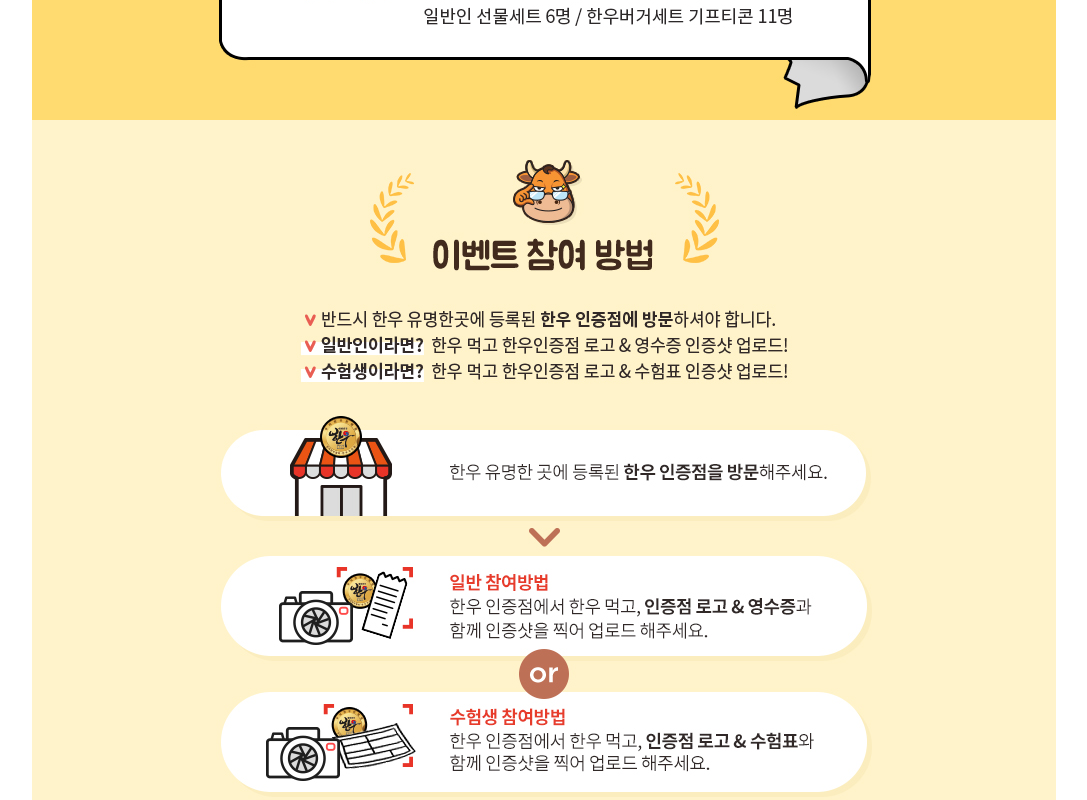
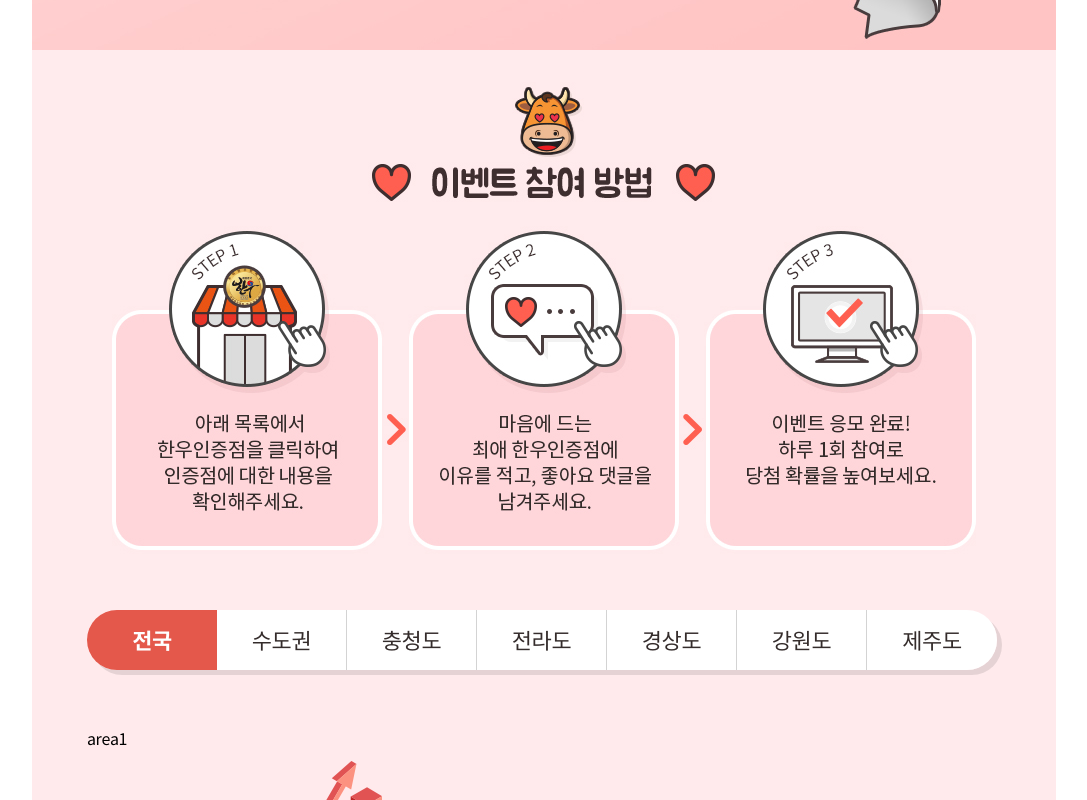
Before and after one commit to Envy-Kim/startnuxtapp-typescript, a Nuxt app: page /myTest in a window 1280 px wide. Shown: the part 920-1720 px from the top of the page, without its empty margins (96-1183 px from the left). Built offline with nearby package versions, Linux system fonts and the light colour scheme; a web font is replaced by a local one.

Commit message:
event2 area tab

```diff
--- a/components/eventSection.vue
+++ b/components/eventSection.vue
@@ -1,6 +1,6 @@
 <template>
 	<div class="ev-section" :class="secClass" >
-		<img v-if="src != 'none'" :src="src" alt="" />
+		<img v-if="src !== '' " :src="src" alt="" />
 		<slot></slot>
 	</div>
 </template>
@@ -84,6 +84,7 @@ export default class EventSection extends Vue {
 .flex-box {
 	display: flex;
 	align-items: center;
+	justify-content: center;
 }
 
 .input-area {
--- a/components/tab.vue
+++ b/components/tab.vue
@@ -1,10 +1,9 @@
 <template>
-	<div>
 	<div class='tabs'>
-			<ul class='tab' >
+		<ul class='tab' :class='evClass'>
 			<li v-for="item of items"
-					:class="{ 'on': active === item.name }"
-					@click="$emit('input', item.name)"
+				:class="{ 'on': active === item.tabKey }"
+				@click="$emit('input', item.tabKey)"
 			>
 				{{ item.title }}
 				<i class="point">{{ item.titlePoint }}</i>
@@ -12,33 +11,36 @@
 				<i class="point" v-if="item.subTitlePoint">{{ item.subTitlePoint }}</i>
 			</li>
 		</ul>
-		</div>
-
 		<slot />
 	</div>
 </template>
 
 <script lang='ts'>
 import Vue from 'vue';
-import { Prop } from 'vue-property-decorator'
-import Component from "vue-class-component";
+import { Component, Prop } from 'vue-property-decorator'
 
 @Component
 export default class Tab extends Vue {
 	@Prop({default: []}) items?: object
-	@Prop() active!: string
-
-	mounted() {
-		console.log(this.items)
-	}
+	@Prop({default: 0}) active!: number
+	@Prop({default: ''}) evClass?: string
 }
 </script>
 
 <style lang="scss" scoped>
 @import "@/assets/scss/mixin";
 
+.tabs {
 	ul {
 		display: flex;
+		li {
+			display: inline-flex;
+			justify-content: center;
+			align-items: center;
+			cursor: pointer;
+		}
+	}
+	.main-tab {
 		justify-content: center;
 		align-items: center;
 		width: 100%;
@@ -70,7 +72,35 @@ ul {
 					}
 				}
 			}
-
+		}
+	}
+	.area-tab {
+		width: 910px;
+		height: 60px;
+		border-radius: 30px;
+		box-shadow: 5px 5px 0 rgba(0,0,0,.1);
+		padding-bottom: 60px;
+		li {
+			width: calc( 100%/7 );
+			height: 60px;
+			font-size: 22px;
+			color: #342c2b;
+			background-color: $white;
+			border-right: 1px solid #d3d3d3;
+			&.on, &:hover {
+				color: $white;
+				font-weight: bold;
+				border: none;
+				background-color: #e4584b;
+			}
+			&:first-child {
+				border-radius: 30px 0 0 30px;
+			}
+			&:last-child {
+				border-radius: 0 30px 30px 0;
+				border: none;
+			}
+		}
 	}
 }
 </style>
--- a/components/tabItem.vue
+++ b/components/tabItem.vue
@@ -2,7 +2,7 @@
 	<div>
 		<div v-for="(item) of items">
 			<div v-for="(section, index) of item.contents">
-				<slot v-if="(item.name == active)"
+				<slot v-if="(item.tabKey === active)"
 					  :name="item.name + '_' + (index+1)" />
 			</div>
 		</div>
@@ -16,7 +16,7 @@ import { Component, Prop } from 'vue-property-decorator'
 @Component
 export default class TabItem extends Vue {
 	@Prop({default: []}) items?: object
-	@Prop() active!: string
+	@Prop() active!: number
 }
 </script>
 
--- a/pages/event.vue
+++ b/pages/event.vue
@@ -4,7 +4,8 @@
 		<tab
 			:items='tabItems'
 			:active='activeTab'
-			@input='changeActiveTab'
+			evClass='main-tab'
+			@input='changeMainTab'
 		/>
 
 		<tab-item :items='tabItems' :active='activeTab'>
@@ -50,6 +51,7 @@
 					>응모하기
 					</btn>
 
+					<!-- event1 응모 step1 modal-->
 					<event-modal v-if='evStep01On' @close='closeModal'>
 						<template #title>
 							한우먹고!<i class='point'>한우인증 Go~!</i>
@@ -65,6 +67,7 @@
 						</template>
 					</event-modal>
 
+					<!-- event1 응모 step2 modal-->
 					<event-modal v-if='evStep02On' @close='closeModal'>
 						<template #title>
 							한우먹고!<i class='point'>한우인증 Go~!</i>
@@ -72,32 +75,119 @@
 						<template slot='sub-title'>
 							경품 발송시 연락드릴 연락처를 입력해주세요.
 							<i class='point'>한우 인증점 로고와
-								<span>{{ (applyType == 'examinee') ? '수험표가' : '영수증이' }}</span> 나온 이미지를 업로드 후,<br>
+								<span>{{ (event1Data.type == 'examinee') ? '수험표가' : '영수증이' }}</span> 나온 이미지를 업로드 후,<br>
 								개인정보를 남겨주셔야 이벤트 참여가 완료됩니다.
 							</i>
 						</template>
 						<template #content>
-							<div class='input-area'>
-								<div class='flex-box'>
-									<vue-input
-										placeholder='이미지는 한장만 업로드 가능합니다.' />
+							<form>
+								<div class='input-area'>
+									<div class="flex-box">
+										<event-input
+											id='cert_file_name'
+											placeholder="이미지는 한장만 업로드 가능합니다."
+											styleType='m-file'
+											:value='filename'
+											disabled=true
+										/>
+										<event-input input-type='file'
+													 id='cert_file'
+													 name='cert_file'
+													 @input='setUploadFile'
+										/>
+									</div>
+									<span class='info'>&#42; Jpg, Jpeg, Png 파일만 업로드 가능합니다.</span>
 								</div>
-								<span class='info'>&#42; Jpg, Jpeg, Png 파일만 업로드 가능합니다.</span>
-							</div>
-							<vue-input
-								placeholder='이름' />
-							<vue-input
-								placeholder='전화번호' />
-							<vue-input
-								placeholder='이메일' />
 
-							<vue-agreement><i class='point'>(필수)</i> 개인정보 활용 동의</vue-agreement>
-							<vue-agreement>(선택) 마케팅 정보 수신 동의</vue-agreement>
+								<event-input
+									input-type='text'
+									id='name'
+									name='name'
+									v-model='event1Data.name'
+									placeholder="이름"/>
+								<event-input
+									input-type='text'
+									id='phone'
+									name='phone'
+									v-model='event1Data.phone'
+									placeholder="전화번호"/>
+								<event-input
+									input-type='text'
+									id='email'
+									name='email'
+									v-model='event1Data.email'
+									placeholder="이메일"/>
 
+								<aggrement padding-left='40px'>
+									<template #checkbox>
+										<event-input
+											input-type='checkbox'
+											name="aggr1"
+											id="aggr1"
+											v-model='event1Data.aggrchk1' >
+											<i class="point">(필수)</i> 개인정보 활용 동의
+										</event-input>
+									</template>
+									<template #detail_btn_text>자세히보기</template>
+									<template #content>
+										<p>개인정보 수집 동의</p>
+										<p>
+											1. 수집 항목 : [필수] 이름, 전화번호, 이메일<br />
+											2. 수집 및 이용 목적 : 이벤트 참여<br />
+											3. 업무 위탁 제공처 : 한우자조금관리위원회 위탁 협력업체<br />
+											4. 보유 및 이용기간 : 해당 목적 달성 후 폐기
+										</p>
+									</template>
+								</aggrement>
+
+								<aggrement padding-left='20px'>
+									<template #checkbox>
+										<event-input
+											input-type='checkbox'
+											name="aggr2"
+											id="aggr2"
+											v-model='event1Data.aggrchk2' >
+											(선택) 마케팅 정보 수신 동의
+										</event-input>
+									</template>
+									<template #detail_btn_text>자세히보기</template>
+									<template #content>
+										<p>마케팅 정보 수신 동의</p>
+										<p>
+											1. 수집 항목 : 이벤트 참여자 이름, 전화번호, 이메일<br />
+											2. 수집 및 이용 목적 : 한우자조금관리위원회에서 진행하는 이벤트 및
+											프로모션 안내<br />
+											3. 업무 위탁 제공처 : 한우자조금관리위원회 위탁협력업체<br />
+											4. 보유 및 이용기간 : 위탁 목적 및 계약 종료시까지<br />
+											5. 동의 철회 방법 : 개인정보 보호 관리자 및 담당자에게 서면, 전화
+											또는 이메일 연락
+										</p>
+									</template>
+								</aggrement>
+
+								<btn class='bg-type confirm-btn'
+									 btn-type='btn-confirm'
+									 width='280px'
+									 @click.native='event01Submit'
+								>확 인
+								</btn>
+							</form>
+						</template>
+					</event-modal>
+
+					<!-- event1 응모 step3 modal-->
+					<event-modal v-if='evStep03On' @close='closeModal'>
+						<template #title>
+							한우먹고!<i class='point'>한우인증 Go~!</i>
+						</template>
+						<template slot='sub-title'>
+							이벤트 참여가 완료되었습니다.
+						</template>
+						<template #content>
 							<btn class='bg-type confirm-btn'
 								 btn-type='btn-confirm'
 								 width='280px'
-								 @click.native='event01Submit'
+								 @click.native='closeModal'
 							>확 인
 							</btn>
 						</template>
@@ -118,7 +208,25 @@
 			</template>
 
 			<template #event2_3>
-				<event-section :src="require('~/assets/images_aj/event2/ev2_tmp1.jpg')">
+				<event-section class='ev2-bg-color'>
+					<tab
+						:items='areaTabItem'
+						:active='areaActiveTab'
+						class='list-wrap'
+						evClass='area-tab'
+						@input='changeAreaTab'
+					/>
+					<tab-item :items='areaTabItem'
+							  :active='areaActiveTab'
+							  class='list-wrap'>
+						<template #area1_1>area1</template>
+						<template #area2_1>area2</template>
+						<template #area3_1>area3</template>
+						<template #area4_1>area4</template>
+						<template #area5_1>area5</template>
+						<template #area6_1>area6</template>
+						<template #area7_1>area7</template>
+					</tab-item>
 				</event-section>
 			</template>
 
@@ -150,12 +258,12 @@ import Component from 'vue-class-component'
 })
 export default class Event extends Vue {
 
-	activeTab: string = 'event1'
+	activeTab: number = 1
 
 	tabItems: object = [
 		{
 			name: 'event1',
-			tabType: 'text',
+			tabKey: 0,
 			title: '',
 			titlePoint: 'event1.',
 			subTitle: '한우 먹고!',
@@ -170,7 +278,7 @@ export default class Event extends Vue {
 		},
 		{
 			name: 'event2',
-			tabType: 'text',
+			tabKey: 1,
 			title: '',
 			titlePoint: 'event2.',
 			subTitle: '최애 한우인증점 Pick!',
@@ -189,20 +297,92 @@ export default class Event extends Vue {
 	evStep03On: boolean = false
 	applyType: string = 'public'
 
+	filename: string = ""
 
-	changeActiveTab(value: string) {
-		console.log(value)
+	event1Data: Object = {
+		type: '',
+		name: '',
+		phone: '',
+		email: '',
+		certFile: [],
+		aggrchk1: false,
+		aggrchk2: false
+	}
+
+	areaTabItem: object = [
+		{
+			name: 'area1',
+			tabKey: 1,
+			title: '전국',
+			contents: [{ name: 'sec1' }]
+		},
+		{
+			name: 'area2',
+			tabKey: 2,
+			title: '수도권',
+			contents: [{ name: 'sec1' }]
+		},
+		{
+			name: 'area3',
+			tabKey: 3,
+			title: '충청도',
+			contents: [{ name: 'sec1' }]
+		},
+		{
+			name: 'area4',
+			tabKey: 4,
+			title: '전라도',
+			contents: [{ name: 'sec1' }]
+		},
+		{
+			name: 'area5',
+			tabKey: 5,
+			title: '경상도',
+			contents: [{ name: 'sec1' }]
+		},
+		{
+			name: 'area6',
+			tabKey: 6,
+			title: '강원도',
+			contents: [{ name: 'sec1' }]
+		},
+		{
+			name: 'area7',
+			tabKey: 7,
+			title: '제주도',
+			contents: [{ name: 'sec1' }]
+		}
+	]
+
+	areaActiveTab: number = 1
+
+
+	changeMainTab(value: number) {
 		this.activeTab = value
+	}
+	changeAreaTab(value: number) {
+		this.areaActiveTab = value
 	}
 
 	closeModal() {
+		this.event1Data = {
+			type: '',
+			name: '',
+			phone: '',
+			email: '',
+			certFile: [],
+			aggrchk1: false,
+			aggrchk2: false
+		}
+		this.filename = ''
+
 		this.evStep01On = false
 		this.evStep02On = false
 		this.evStep03On = false
 	}
 
 	selectApplyType(type: string) {
-		this.applyType = type
+		this.event1Data.type = type
 
 		this.evStep01On = false
 		this.evStep02On = true
@@ -210,16 +390,31 @@ export default class Event extends Vue {
 	}
 
 	event01Submit() {
-		this.evStep01On = false
-		this.evStep02On = false
-		this.evStep03On = true
+		console.log(this.event1Data)
+
+		this.closeModal()
+	}
+
+	setUploadFile(files: any) {
+		if (!files.length) {
+			this.filename = ""
+		}
+		else {
+			this.filename = files[0].name
+		}
+		this.event1Data.certFile = files
 	}
 }
 </script>
 
-<style scoped>
+<style lang='scss' scoped>
 .inner {
 	max-width: 1024px;
 	margin: 0 auto;
+
+	.list-wrap {
+		padding: 0 55px 60px 55px;
+	}
 }
+
 </style>
--- a/pages/myTest.vue
+++ b/pages/myTest.vue
@@ -4,7 +4,8 @@
 		<tab
 			:items='tabItems'
 			:active='activeTab'
-			@input='changeActiveTab'
+			evClass='main-tab'
+			@input='changeMainTab'
 		/>
 
 		<tab-item :items='tabItems' :active='activeTab'>
@@ -207,7 +208,25 @@
 			</template>
 
 			<template #event2_3>
-				<event-section :src="require('~/assets/images_aj/event2/ev2_tmp1.jpg')">
+				<event-section class='ev2-bg-color'>
+					<tab
+						:items='areaTabItem'
+						:active='areaActiveTab'
+						class='list-wrap'
+						evClass='area-tab'
+						@input='changeAreaTab'
+					/>
+					<tab-item :items='areaTabItem'
+							  :active='areaActiveTab'
+							  class='list-wrap'>
+						<template #area1_1>area1</template>
+						<template #area2_1>area2</template>
+						<template #area3_1>area3</template>
+						<template #area4_1>area4</template>
+						<template #area5_1>area5</template>
+						<template #area6_1>area6</template>
+						<template #area7_1>area7</template>
+					</tab-item>
 				</event-section>
 			</template>
 
@@ -239,12 +258,12 @@ import Component from 'vue-class-component'
 })
 export default class MyTest extends Vue {
 
-	activeTab: string = 'event1'
+	activeTab: number = 1
 
 	tabItems: object = [
 		{
 			name: 'event1',
-			tabType: 'text',
+			tabKey: 0,
 			title: '',
 			titlePoint: 'event1.',
 			subTitle: '한우 먹고!',
@@ -259,7 +278,7 @@ export default class MyTest extends Vue {
 		},
 		{
 			name: 'event2',
-			tabType: 'text',
+			tabKey: 1,
 			title: '',
 			titlePoint: 'event2.',
 			subTitle: '최애 한우인증점 Pick!',
@@ -290,9 +309,59 @@ export default class MyTest extends Vue {
 		aggrchk2: false
 	}
 
+	areaTabItem: object = [
+		{
+			name: 'area1',
+			tabKey: 1,
+			title: '전국',
+			contents: [{ name: 'sec1' }]
+		},
+		{
+			name: 'area2',
+			tabKey: 2,
+			title: '수도권',
+			contents: [{ name: 'sec1' }]
+		},
+		{
+			name: 'area3',
+			tabKey: 3,
+			title: '충청도',
+			contents: [{ name: 'sec1' }]
+		},
+		{
+			name: 'area4',
+			tabKey: 4,
+			title: '전라도',
+			contents: [{ name: 'sec1' }]
+		},
+		{
+			name: 'area5',
+			tabKey: 5,
+			title: '경상도',
+			contents: [{ name: 'sec1' }]
+		},
+		{
+			name: 'area6',
+			tabKey: 6,
+			title: '강원도',
+			contents: [{ name: 'sec1' }]
+		},
+		{
+			name: 'area7',
+			tabKey: 7,
+			title: '제주도',
+			contents: [{ name: 'sec1' }]
+		}
+	]
 
-	changeActiveTab(value: string) {
+	areaActiveTab: number = 1
+
+
+	changeMainTab(value: number) {
 		this.activeTab = value
+	}
+	changeAreaTab(value: number) {
+		this.areaActiveTab = value
 	}
 
 	closeModal() {
@@ -305,6 +374,7 @@ export default class MyTest extends Vue {
 			aggrchk1: false,
 			aggrchk2: false
 		}
+		this.filename = ''
 
 		this.evStep01On = false
 		this.evStep02On = false
@@ -334,15 +404,17 @@ export default class MyTest extends Vue {
 		}
 		this.event1Data.certFile = files
 	}
-
-	destroy() {
-	}
 }
 </script>
 
-<style scoped>
+<style lang='scss' scoped>
 .inner {
 	max-width: 1024px;
 	margin: 0 auto;
+
+	.list-wrap {
+		padding: 0 55px 60px 55px;
+	}
 }
+
 </style>
```
Lines whose indentation alone changed are shown as unchanged.
